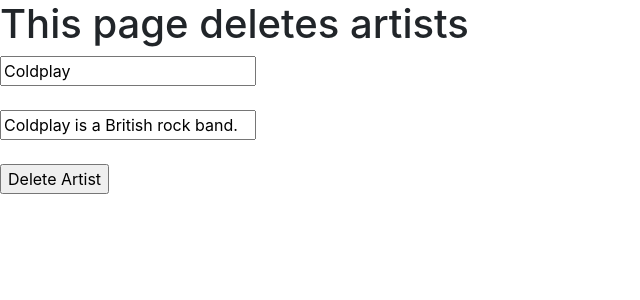
After one commit to lisahchen/songbase, a Flask app: page /artist/delete/1 in a window 1280 px wide. The commit adds this page. Shown: the top 300 px of the page, without its empty margins (0-640 px from the left). Run offline with Flask 2, Linux system fonts and the light colour scheme; data comes from the database, SQL or seed files in the repository; some libraries are stand-ins or nearby versions.

Commit message:
new files

```diff
--- a/manage.py
+++ b/manage.py
@@ -12,9 +12,11 @@
     coldplay = Artist(name='Coldplay', about='Coldplay is a British rock band.')
     maroon5 = Artist(name='Maroon 5', about='Maroon 5 is an American pop rock band.')
     song1 = Song(name='Yellow', year='2004', lyric='bla bla', artist=coldplay)
+    song2 = Song(name='Yellow 2', year='2004', lyric='bla bla', artist=coldplay)
     db.session.add(coldplay)
     db.session.add(maroon5)
     db.session.add(song1)
+    db.session.add(song2)
     db.session.commit()
 
 
--- a/songbase.py
+++ b/songbase.py
@@ -16,7 +16,7 @@
     id = db.Column(db.Integer, primary_key=True)
     name = db.Column(db.String(64))
     about = db.Column(db.Text)
-    songs = db.relationship('Song', backref='artist')
+    songs = db.relationship('Song', backref='artist',cascade='delete')
 
 
 class Song(db.Model):
@@ -76,10 +76,23 @@
         return redirect(url_for('show_all_artists'))
 
 
+@app.route('/artist/delete/<int:id>', methods=['GET', 'POST'])
+def delete_artists(id):
+    artist = Artist.query.filter_by(id=id).first()
+    if request.method == 'GET':
+        return render_template('artist-delete.html', artist=artist)
+    if request.method == 'POST':
+        # get data from the form
+        db.session.delete(artist)
+        db.session.commit()
+        return redirect(url_for('show_all_artists'))
+
+
 @app.route('/song/add', methods=['GET', 'POST'])
 def add_songs():
+    artists = Artist.query.all()
     if request.method == 'GET':
-        return render_template('song-add.html')
+        return render_template('song-add.html', artists=artists)
     if request.method == 'POST':
         # get data from the form
         name = request.form['name']
--- a/templates/artist-all.html
+++ b/templates/artist-all.html
@@ -10,5 +10,6 @@
       <h3>{{artist.name}}</h3>
       <p>{{artist.about}}</p>
       <a href="/artist/edit/{{artist.id}}">Edit</a>
+      <a href="/artist/delete/{{artist.id}}">Delete</a>
     {% endfor %}
 {% endblock %}
--- /dev/null
+++ b/templates/artist-delete.html
@@ -0,0 +1,14 @@
+<!DOCTYPE html>
+{% extends "base.html" %}
+
+{% block title %}
+  All Artists
+{% endblock %}
+{% block page_content %}
+    <h1>This page deletes artists</h1>
+    <form action="/artist/delete/{{artist.name}}" method="post">
+      <input type="text" name="name" value="{{artist.name}}" readonly="True"><br><br>
+      <input type="text" name="about" value="{{artist.about}}" readonly="True"><br><br>
+      <input type="submit" name="" value="Delete Artist">
+    </form>
+{% endblock %}
```
Also changed, not shown: templates/song-add.html (+14 -2 lines).
